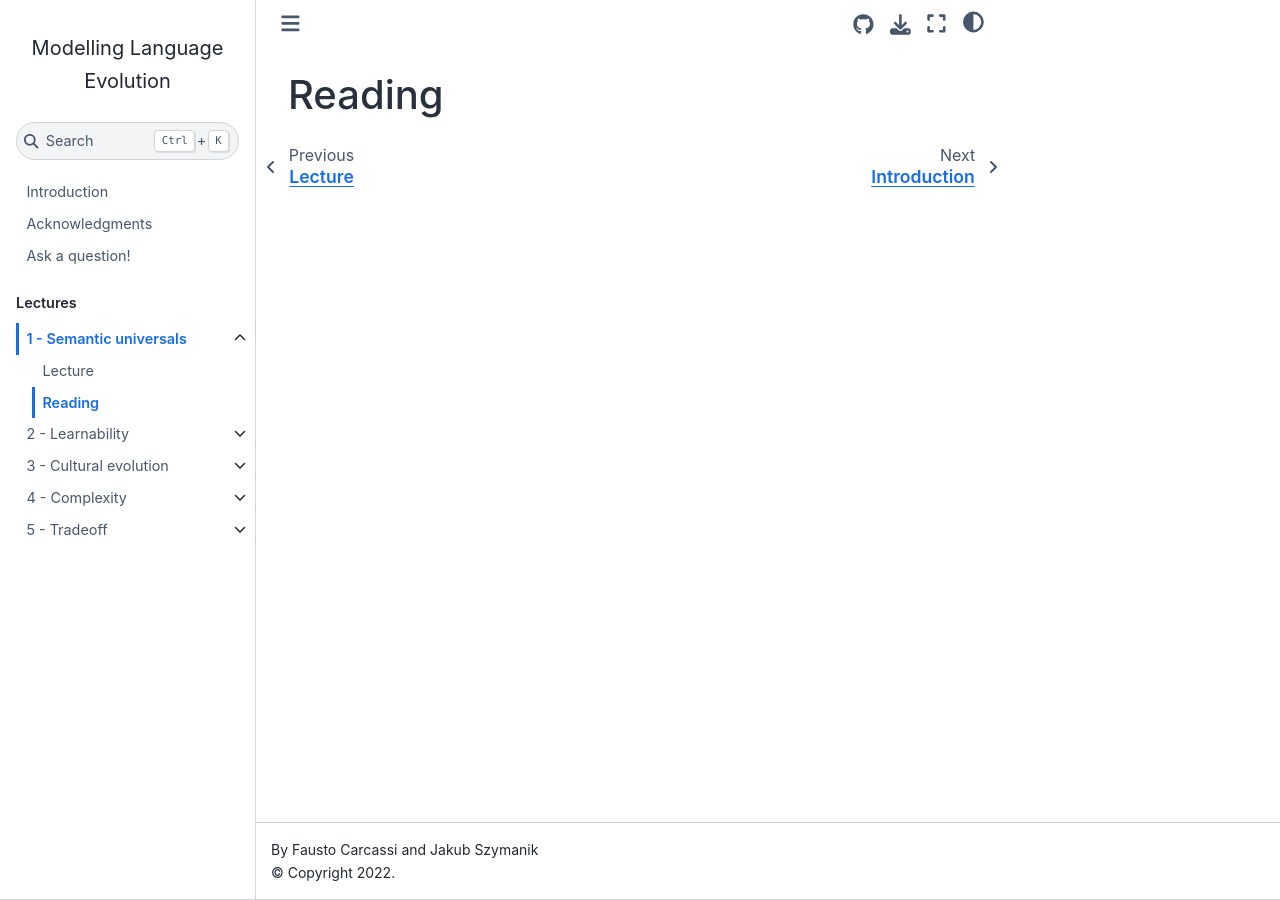
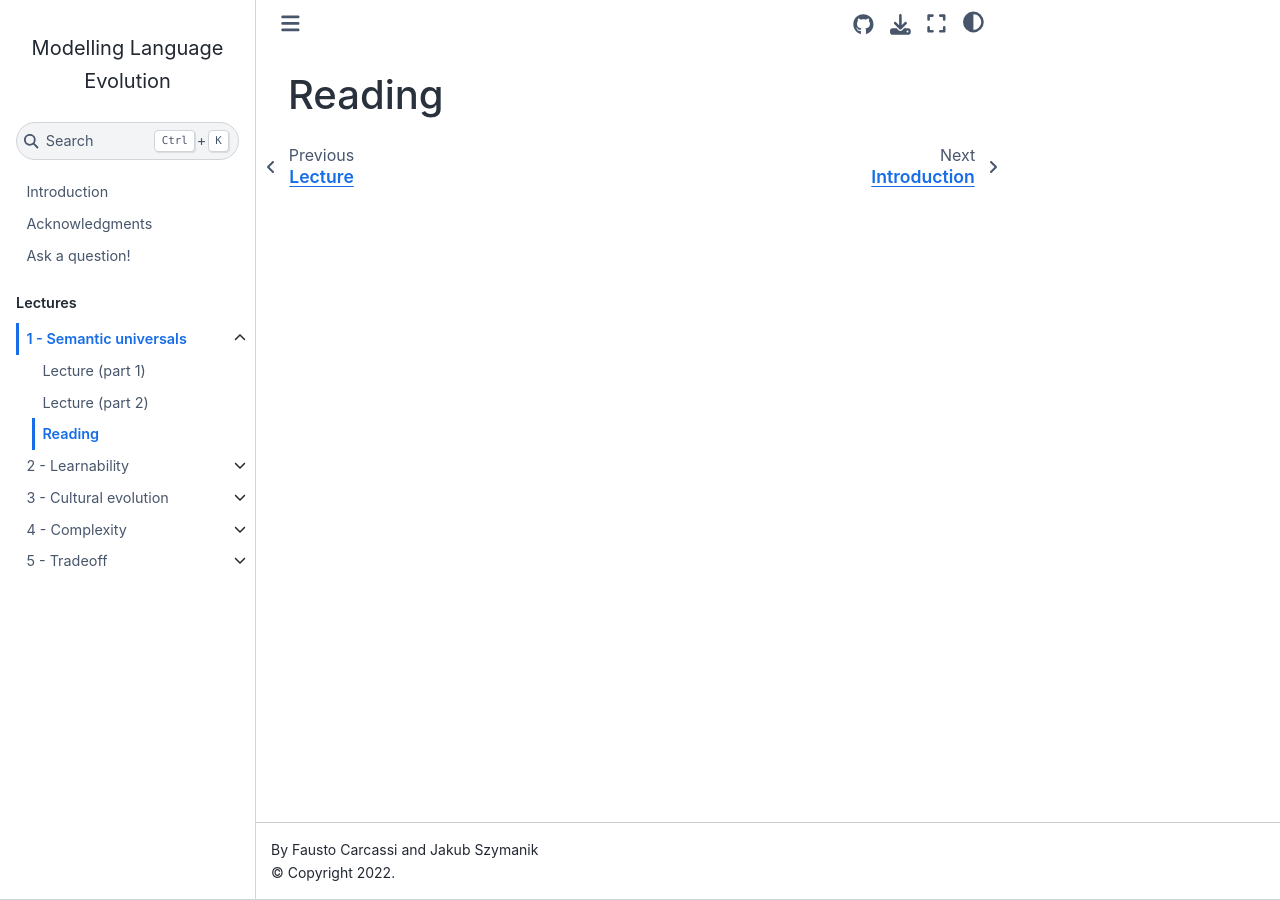
Before and after one commit to thelogicalgrammar/ESSLLI22_langevo, a Jupyter Book: the page built from book/1_reading.md, in a window 1280 px wide. Built offline with Jupyter Book 1.0.4 settings and Sphinx 7.4.7 and the Sphinx Book theme 1.1.4, drawn with Linux system fonts in a browser that asks for light colours.

Commit message:
Update structure

```diff
--- a/book/_toc.yml
+++ b/book/_toc.yml
@@ -12,15 +12,19 @@ parts:
     - file: 1_topfile
       title: 1 - Semantic universals
       sections:
-        - file: 1_lecture
-          title: Lecture
+        - file: 1.1_lecture
+          title: Lecture (part 1)
+        - file: 1.2_lecture
+          title: Lecture (part 2)
         - file: 1_reading
           title: Reading
     - file: 2_topfile
       title: 2 - Learnability
       sections:
-        - file: 2_lecture
-          title: Lecture
+        - file: 2.1_lecture
+          title: Lecture (part 1)
+        - file: 2.2_lecture
+          title: Lecture (part 2)
         - file: 2_reading
           title: Reading
     - file: 3_topfile
```
Also changed, not shown: book/1.1_lecture.md (added, +5 -0 lines), book/1.2_lecture.md (added, +3 -0 lines), book/1_lecture.md (deleted, +0 -7 lines), book/2.1_lecture.md (added, +3 -0 lines), book/2.2_lecture.md (renamed from book/2_lecture.md, +0 -2 lines).
